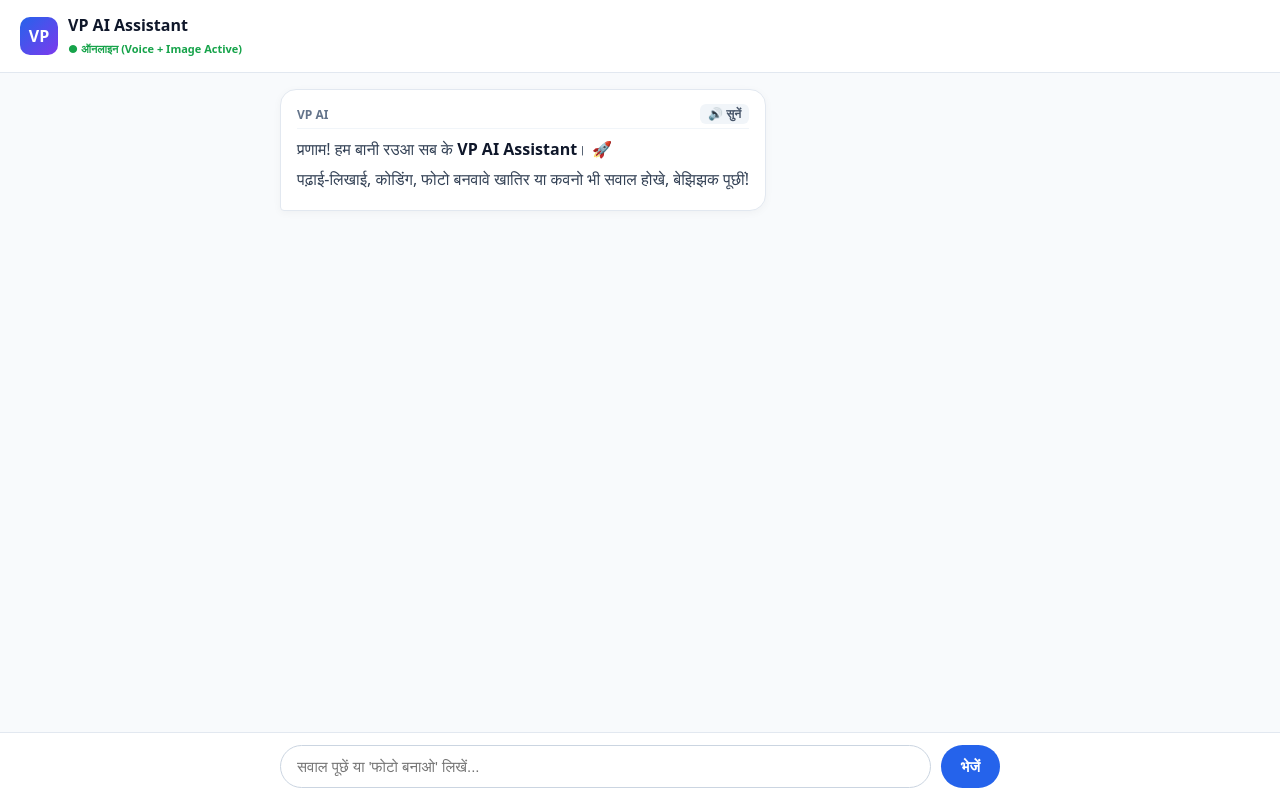
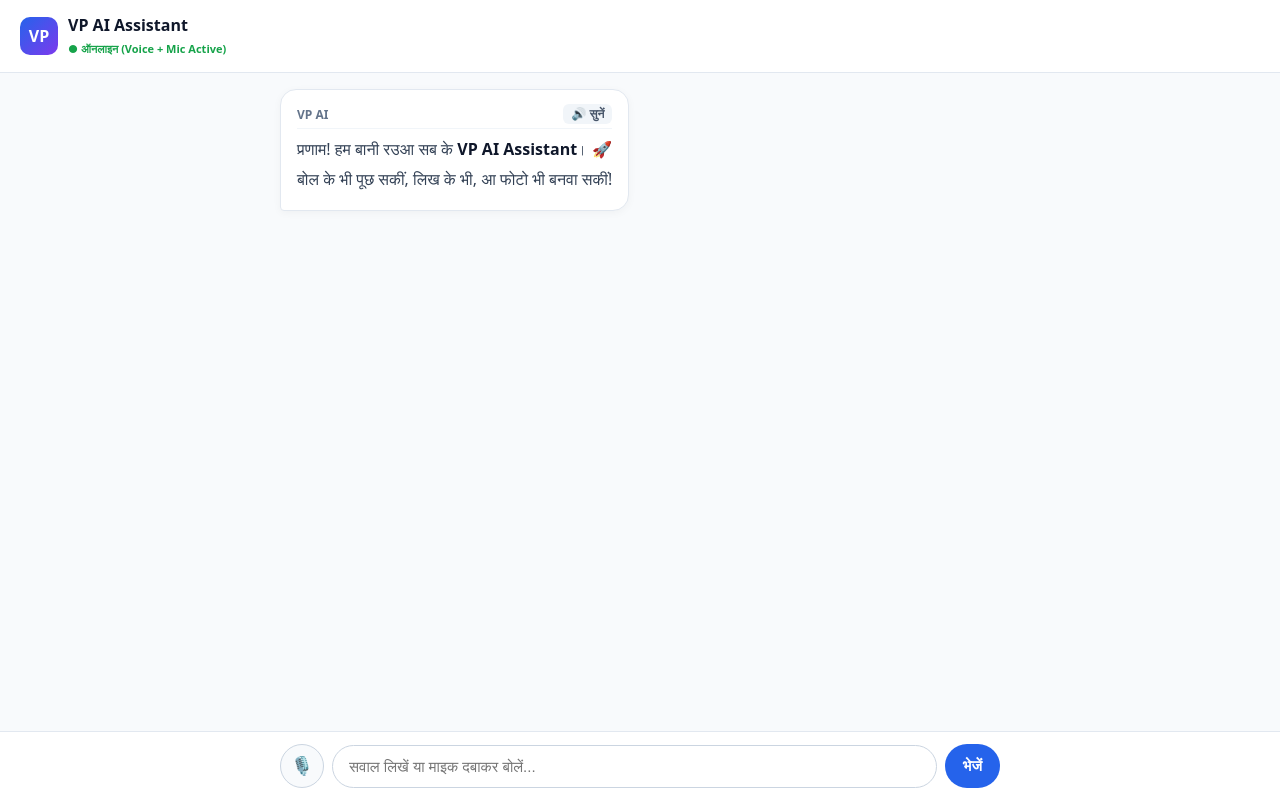
Before and after one commit to shivsagar830377-stack/vp-ai, a Next.js app: page / in a window 1280 px wide. Built offline with nearby package versions, Linux system fonts and the light colour scheme.

Commit message:
Update page.js

```diff
--- a/app/page.js
+++ b/app/page.js
@@ -72,19 +72,68 @@ export default function Home() {
   const [messages, setMessages] = useState([
     {
       role: "assistant",
-      content: "प्रणाम! हम बानी रउआ सब के **VP AI Assistant**। 🚀\nपढ़ाई-लिखाई, कोडिंग, फोटो बनवावे खातिर या कवनो भी सवाल होखे, बेझिझक पूछीं!",
+      content: "प्रणाम! हम बानी रउआ सब के **VP AI Assistant**। 🚀\nबोल के भी पूछ सकीं, लिख के भी, आ फोटो भी बनवा सकीं!",
       type: "text",
     },
   ]);
   const [loading, setLoading] = useState(false);
   const [speakingIdx, setSpeakingIdx] = useState(null);
+  const [isListening, setIsListening] = useState(false);
   const chatEndRef = useRef(null);
+  const recognitionRef = useRef(null);
 
   useEffect(() => {
     chatEndRef.current?.scrollIntoView({ behavior: "smooth" });
   }, [messages, loading]);
 
-  // Voice बोलकर सुनाने वाला फंक्शन (Web Speech API)
+  // माइक (Speech to Text) सेटअप
+  useEffect(() => {
+    const SpeechRecognition = window.SpeechRecognition || window.webkitSpeechRecognition;
+    if (SpeechRecognition) {
+      const recognition = new SpeechRecognition();
+      recognition.continuous = false;
+      recognition.interimResults = false;
+      recognition.lang = "hi-IN"; // हिंदी और हिंग्लिश दोनों समझता है
+
+      recognition.onresult = (event) => {
+        const transcript = event.results[0][0].transcript;
+        setInput((prev) => (prev ? prev + " " + transcript : transcript));
+        setIsListening(false);
+      };
+
+      recognition.onerror = () => {
+        setIsListening(false);
+      };
+
+      recognition.onend = () => {
+        setIsListening(false);
+      };
+
+      recognitionRef.current = recognition;
+    }
+  }, []);
+
+  // माइक चालू/बंद करने का फंक्शन
+  function toggleListening() {
+    if (!recognitionRef.current) {
+      alert("आपके ब्राउज़र में माइक वॉयस टाइपिंग सपोर्ट नहीं है। कृपया Chrome ब्राउज़र का उपयोग करें।");
+      return;
+    }
+
+    if (isListening) {
+      recognitionRef.current.stop();
+      setIsListening(false);
+    } else {
+      try {
+        recognitionRef.current.start();
+        setIsListening(true);
+      } catch (err) {
+        setIsListening(false);
+      }
+    }
+  }
+
+  // आवाज़ में सुनाने वाला फंक्शन (Text to Speech)
   function handleSpeak(text, idx) {
     if (!("speechSynthesis" in window)) {
       alert("आपके ब्राउज़र में आवाज़ सपोर्ट नहीं है।");
@@ -98,8 +147,6 @@ export default function Home() {
     }
 
     window.speechSynthesis.cancel();
-
-    // सिंबल हटाकर साफ़ टेक्स्ट बुलवाना
     const cleanText = text.replace(/[*#_~`]/g, "");
     const utterance = new SpeechSynthesisUtterance(cleanText);
     utterance.lang = "hi-IN";
@@ -118,12 +165,10 @@ export default function Home() {
     const userText = input.trim();
     setInput("");
 
-    // यूज़र मैसेज जोड़ें
     const updatedHistory = [...messages, { role: "user", content: userText, type: "text" }];
     setMessages(updatedHistory);
     setLoading(true);
 
-    // चेक करें कि क्या यूज़र ने फोटो/इमेज बनाने को कहा है
     const isImageRequest = /(photo|image|picture|diagram|चित्र|फोटो|तस्वीर|डायग्राम)/i.test(userText);
 
     if (isImageRequest) {
@@ -162,7 +207,6 @@ export default function Home() {
       return;
     }
 
-    // सामान्य चैट रिक्वेस्ट
     try {
       const response = await fetch("/api/chat", {
         method: "POST",
@@ -177,7 +221,7 @@ export default function Home() {
         setMessages([...updatedHistory, { role: "assistant", content: data.error || "कोई जवाब नहीं मिला।", type: "text" }]);
       }
     } catch (err) {
-      setMessages([...updatedHistory, { role: "assistant", content: "कनेक्शन में समस्या हुई। कृपया दोबारा प्रयास करें।", type: "text" }]);
+      setMessages([...updatedHistory, { role: "assistant", content: "कनेक्शन में समस्या हुई। दोबारा प्रयास करें।", type: "text" }]);
     } finally {
       setLoading(false);
     }
@@ -185,7 +229,7 @@ export default function Home() {
 
   return (
     <main style={{ minHeight: "100vh", backgroundColor: "#f8fafc", display: "flex", flexDirection: "column", fontFamily: "system-ui, -apple-system, sans-serif" }}>
-      {/* Header */}
+      {/* Top Header */}
       <header style={{ background: "#ffffff", borderBottom: "1px solid #e2e8f0", padding: "14px 20px", display: "flex", alignItems: "center", justifyContent: "space-between", position: "sticky", top: 0, zIndex: 10 }}>
         <div style={{ display: "flex", alignItems: "center", gap: "10px" }}>
           <div style={{ width: "38px", height: "38px", borderRadius: "10px", background: "linear-gradient(135deg, #2563eb, #7c3aed)", color: "#fff", display: "flex", alignItems: "center", justifyContent: "center", fontWeight: "bold", fontSize: "16px" }}>
@@ -193,12 +237,12 @@ export default function Home() {
           </div>
           <div>
             <h1 style={{ fontSize: "16px", fontWeight: "700", margin: 0, color: "#0f172a" }}>VP AI Assistant</h1>
-            <span style={{ fontSize: "11px", color: "#16a34a", fontWeight: "600" }}>● ऑनलाइन (Voice + Image Active)</span>
+            <span style={{ fontSize: "11px", color: "#16a34a", fontWeight: "600" }}>● ऑनलाइन (Voice + Mic Active)</span>
           </div>
         </div>
       </header>
 
-      {/* Messages */}
+      {/* Chat Messages */}
       <div style={{ flex: 1, maxWidth: "720px", width: "100%", margin: "0 auto", padding: "16px", display: "flex", flexDirection: "column", gap: "14px" }}>
         {messages.map((msg, idx) => (
           <div
@@ -228,13 +272,11 @@ export default function Home() {
               </div>
             )}
 
-            {/* टेक्स्ट जवाब */}
             {msg.role === "user" ? (
               <span style={{ whiteSpace: "pre-wrap", lineHeight: "1.5" }}>{msg.content}</span>
             ) : (
               <div>
                 {renderCleanContent(msg.content)}
-                {/* अगर इमेज आई है तो चित्र दिखाना */}
                 {msg.type === "image" && msg.imageUrl && (
                   <div style={{ marginTop: "12px" }}>
                     <img
@@ -252,27 +294,54 @@ export default function Home() {
 
         {loading && (
           <div style={{ alignSelf: "flex-start", background: "#ffffff", padding: "12px 18px", borderRadius: "16px 16px 16px 4px", border: "1px solid #e2e8f0", color: "#64748b", fontSize: "14px", fontStyle: "italic" }}>
-            VP AI तैयार कर रहा है... ✍️🎨
+            VP AI सोच रहा है... ✍️
           </div>
         )}
         <div ref={chatEndRef} />
       </div>
 
-      {/* Input */}
+      {/* Input Bar with Mic */}
       <div style={{ position: "sticky", bottom: 0, background: "#ffffff", borderTop: "1px solid #e2e8f0", padding: "12px 16px" }}>
-        <div style={{ maxWidth: "720px", margin: "0 auto", display: "flex", gap: "10px" }}>
+        <div style={{ maxWidth: "720px", margin: "0 auto", display: "flex", alignItems: "center", gap: "8px" }}>
+
+          {/* Mic Button */}
+          <button
+            onClick={toggleListening}
+            title="बोलकर टाइप करें"
+            style={{
+              width: "44px",
+              height: "44px",
+              borderRadius: "50%",
+              border: isListening ? "2px solid #ef4444" : "1.5px solid #cbd5e1",
+              background: isListening ? "#fee2e2" : "#f8fafc",
+              color: isListening ? "#ef4444" : "#475569",
+              fontSize: "18px",
+              cursor: "pointer",
+              display: "flex",
+              alignItems: "center",
+              justifyContent: "center",
+              flexShrink: 0,
+              transition: "all 0.2s ease"
+            }}
+          >
+            {isListening ? "🔴" : "🎙️"}
+          </button>
+
+          {/* Text Input */}
           <input
             type="text"
             value={input}
             onChange={(e) => setInput(e.target.value)}
-            placeholder="सवाल पूछें या 'फोटो बनाओ' लिखें..."
-            style={{ flex: 1, padding: "12px 16px", fontSize: "15px", borderRadius: "24px", border: "1.5px solid #cbd5e1", outline: "none" }}
+            placeholder={isListening ? "सुन रहे हैं, बोलिए..." : "सवाल लिखें या माइक दबाकर बोलें..."}
+            style={{ flex: 1, padding: "12px 16px", fontSize: "15px", borderRadius: "24px", border: isListening ? "1.5px solid #ef4444" : "1.5px solid #cbd5e1", outline: "none" }}
             onKeyDown={(e) => e.key === "Enter" && handleSend()}
           />
+
+          {/* Send Button */}
           <button
             onClick={handleSend}
             disabled={loading}
-            style={{ padding: "0 20px", fontSize: "15px", fontWeight: "600", borderRadius: "24px", border: "none", background: loading ? "#93c5fd" : "#2563eb", color: "#ffffff", cursor: loading ? "not-allowed" : "pointer" }}
+            style={{ padding: "0 18px", height: "44px", fontSize: "15px", fontWeight: "600", borderRadius: "24px", border: "none", background: loading ? "#93c5fd" : "#2563eb", color: "#ffffff", cursor: loading ? "not-allowed" : "pointer", flexShrink: 0 }}
           >
             भेजें
           </button>
```
